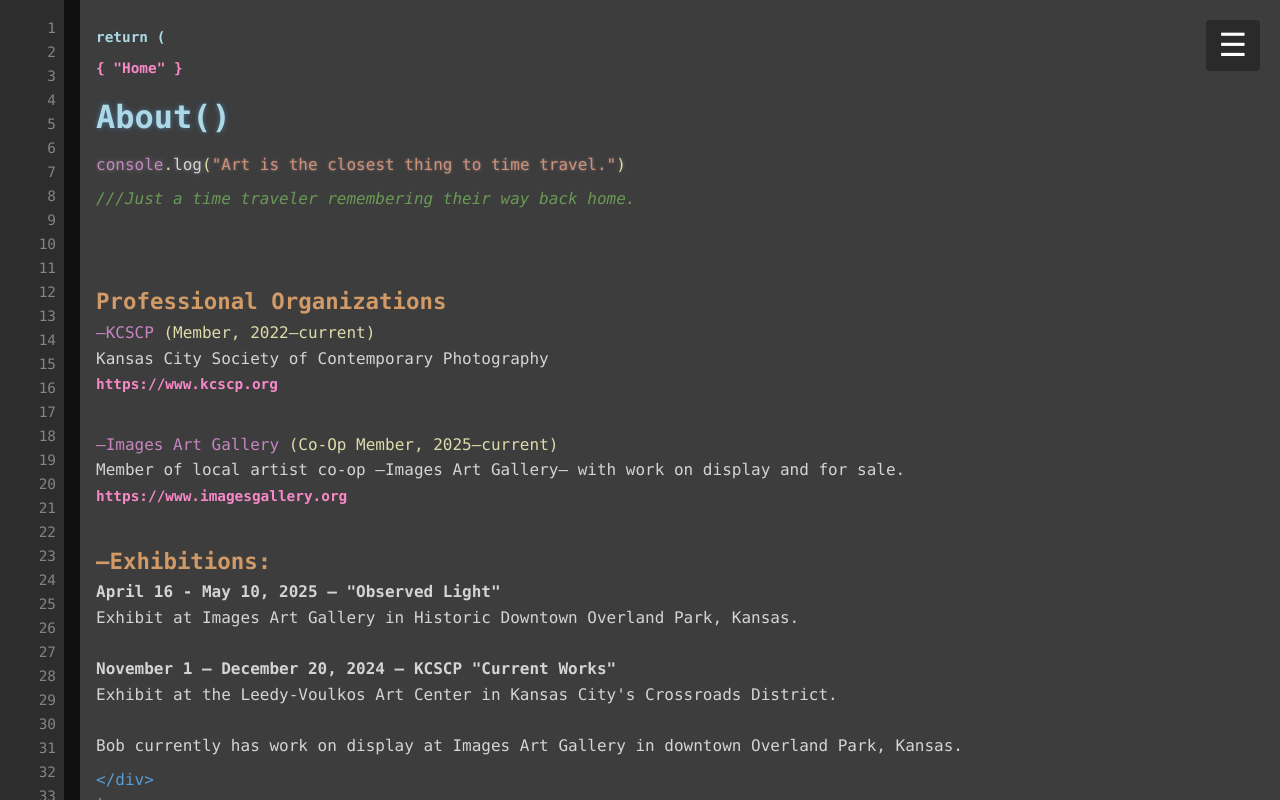
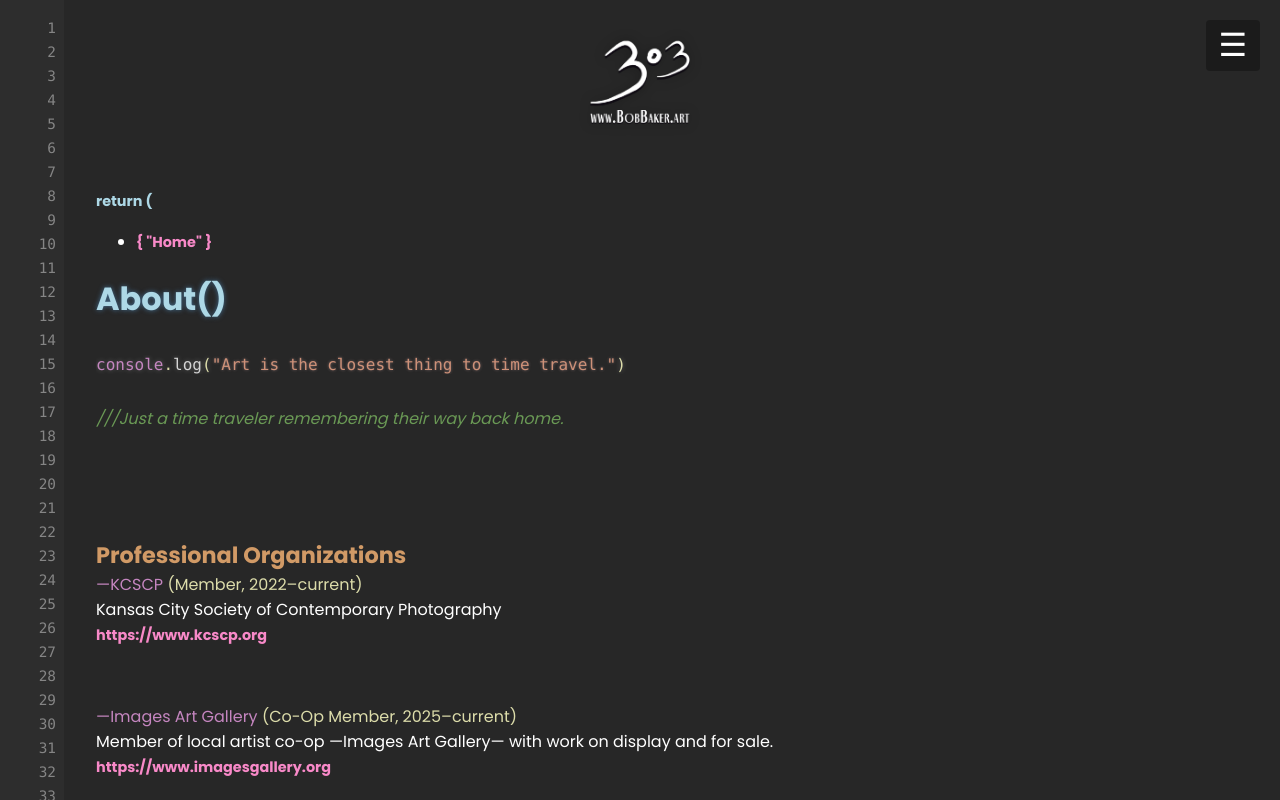
Before and after one commit to owleyeart/bba, a React (Vite) app: page /About in a window 1280 px wide. Built offline with nearby package versions, Linux system fonts and the light colour scheme; a web font is replaced by a local one.

Commit message:
20250403 1954

```diff
--- a/src/About.jsx
+++ b/src/About.jsx
@@ -3,6 +3,7 @@
 import React from 'react';
 import { Link } from 'react-router-dom';
 import './About.css';
+import Header from './Header';
 
 import HoverTooltip from './HoverTooltip';
 import LineNumbersWithHighlight from './LineNumbersWithHighlight';
@@ -10,9 +11,10 @@ import LineNumbersWithHighlight from './LineNumbersWithHighlight';
 function About() {
   return (
     <>
+    <Header />
       <LineNumbersWithHighlight />
 
-      <div style={{ marginLeft: '5rem', padding: '1rem' }} className="about-container">
+      <div style={{ marginLeft: '5rem', padding: '1rem' }} className="page-container">
 
         {/* 🏠 Return Home Block - Moved Above About() */}
         <p>
--- a/src/App.css
+++ b/src/App.css
@@ -11,14 +11,31 @@
   scrollbar-width: none;
   -ms-overflow-style: none;
   min-height: 100vh;
-  background-color: #0f0f0f;
+  background-color: transparent;
 }
 .app-wrapper::-webkit-scrollbar {
   display: none;
 }
 
+button, input, textarea, select {
+  background-color: #272727;
+  color: #fff;
+  border: 1px solid #444;
+}
+
+a {
+  color: #a8d0ff;
+  text-decoration: none;
+}
+
+a:hover {
+  color: #fff;
+  text-decoration: underline;
+}
+
+
 html, body {
-  background-color: #0f0f0f; /* Your dark grey */
+  background-color: #272727; /* Your dark grey */
   color: white;
   margin: 0;
   padding: 0;
--- a/src/App.jsx
+++ b/src/App.jsx
@@ -11,8 +11,9 @@ import FallingAway from './Projects/Falling-Away.jsx';
 import About from './About.jsx';
 import Contact from './Contact.jsx';
 import ObservedLight from './ObservedLight';
+import Newsletter from './Newsletter.jsx';
 import Footer from './Footer';
-
+import './PageBackgrounds.css';
 import './App.css';
 
 const navItems = [
@@ -129,6 +130,7 @@ function AppWrapper() {
         <Route path="/About" element={<About />} />
         <Route path="/Contact" element={<Contact />} />
         <Route path="/observed-light" element={<ObservedLight />} />
+        <Route path="/Newsletter" element={<Newsletter />} />
       </Routes>
 
       {/* ✅ Conditionally render footer */}
--- a/src/Contact.jsx
+++ b/src/Contact.jsx
@@ -2,9 +2,11 @@
 import React from 'react';
 import { Link } from 'react-router-dom';
 import './Contact.css'; // We'll style it similarly to Projects
+import Header from './Header';
 
 function Contact() {
   return (
+    <>      <Header />
     <div className="Contact-container">
       <h1>Contact</h1>
       <ul>
@@ -32,6 +34,7 @@ function Contact() {
         </a>
       </p>
     </div>
+    </>
   );
 }
 
--- /dev/null
+++ b/src/Header.css
@@ -0,0 +1,23 @@
+/* src/Header.css */
+
+.global-header {
+  width: 100%;
+  background-color: transparent;
+  color: #fff;
+  display: flex;
+  justify-content: center;
+  align-items: center;
+  padding: 2rem 0 1.5rem 0;
+  z-index: 2;
+}
+
+.header-logo {
+  height: 100px;
+  width: auto;
+  transition: transform 0.3s ease;
+  filter: drop-shadow(0 0 6px rgba(0, 0, 0, 0.3));
+}
+
+.header-logo:hover {
+  transform: scale(1.05);
+}
--- /dev/null
+++ b/src/Header.jsx
@@ -0,0 +1,15 @@
+// src/Header.jsx
+import React from 'react';
+import './Header.css';
+
+const Header = () => (
+  <header className="global-header">
+    <img
+      src="/images/SignatureLogo.png"
+      alt="Bob Baker Logo"
+      className="header-logo"
+    />
+  </header>
+);
+
+export default Header;
--- /dev/null
+++ b/src/Newsletter.css
@@ -0,0 +1,19 @@
+.newsletter-page {
+    background-color: #272727;
+    color: #fff;
+    min-height: 100vh;
+    padding: 4rem 2rem;
+    text-align: center;
+  }
+
+  .newsletter-title {
+    font-size: 2rem;
+    margin-bottom: 1rem;
+    color: lightskyblue;
+  }
+
+  .newsletter-description {
+    font-style: italic;
+    margin-bottom: 2rem;
+    color: #aaa;
+  }
--- /dev/null
+++ b/src/Newsletter.jsx
@@ -0,0 +1,39 @@
+// src/Newsletter.jsx
+
+import React, { useEffect } from 'react';
+import './Newsletter.css';
+
+function Newsletter() {
+  useEffect(() => {
+    // Prevent script from being added multiple times
+    const existingScript = document.querySelector('script[src="https://assets.mailerlite.com/js/universal.js"]');
+    if (!existingScript) {
+      const script = document.createElement('script');
+      script.src = 'https://assets.mailerlite.com/js/universal.js';
+      script.async = true;
+      script.onload = () => {
+        if (window.ml) {
+          window.ml('account', '1410242');
+        }
+      };
+      document.head.appendChild(script);
+    } else {
+      // If script already exists, re-initialize the form
+      if (window.ml) {
+        window.ml('account', '1410242');
+      }
+    }
+  }, []);
+
+  return (
+    <div className="newsletter-page">
+      <h1 className="newsletter-title">Newsletter()</h1>
+      <p className="newsletter-description">// Subscribe for updates, behind-the-scenes, and art show invites.</p>
+
+      {/* Your actual MailerLite embed */}
+      <div className="ml-embedded" data-form="wpne7G"></div>
+    </div>
+  );
+}
+
+export default Newsletter;
--- a/src/ObservedLight.jsx
+++ b/src/ObservedLight.jsx
@@ -6,6 +6,7 @@
 
 import React, { useState } from 'react';
 import './ObservedLight.css';
+import Header from './Header';
 
 const TOTAL_PAGES = 42;
 
@@ -21,6 +22,8 @@ export default function ObservedLight() {
   };
 
   return (
+    <>
+          <Header />
     <div className="route-container observed-container">
       <h1 className="observed-header">Observed Light</h1>
       <p className="observed-description">
@@ -75,5 +78,6 @@ export default function ObservedLight() {
 
       </div>
     </div>
+    </>
   );
 }
--- /dev/null
+++ b/src/PageBackgrounds.css
@@ -0,0 +1,20 @@
+/* src/PageBackgrounds.css */
+
+.projects-bg {
+    background-color: rgba(72, 27, 72, 0.72);
+  }
+
+  .about-bg {
+    background-color: rgba(178, 11, 105, 0.63);
+  }
+
+  .contact-bg {
+    background-color: rgba(212, 69, 94, 0.72);
+  }
+
+  .page-container {
+    background-color: #272727;
+    color: #fff;
+    min-height: 100vh;
+    padding: 2rem;
+  }
--- a/src/Projects.jsx
+++ b/src/Projects.jsx
@@ -4,13 +4,15 @@ import { Link } from 'react-router-dom';
 import './Projects.css';
 import HoverTooltip from './HoverTooltip';
 import LineNumbersWithHighlight from './LineNumbersWithHighlight';
+import Header from './Header';
 
 function Projects() {
   return (
     <>
+          <Header />
       <LineNumbersWithHighlight />
 
-      <div className="projects-container" style={{ marginLeft: '5rem', padding: '1rem' }}>
+      <div className="page-container" style={{ marginLeft: '5rem', padding: '1rem' }}>
         {/* 🔁 Return block moved above header */}
         <p>
           <Link to="/" className="home-link">
```
